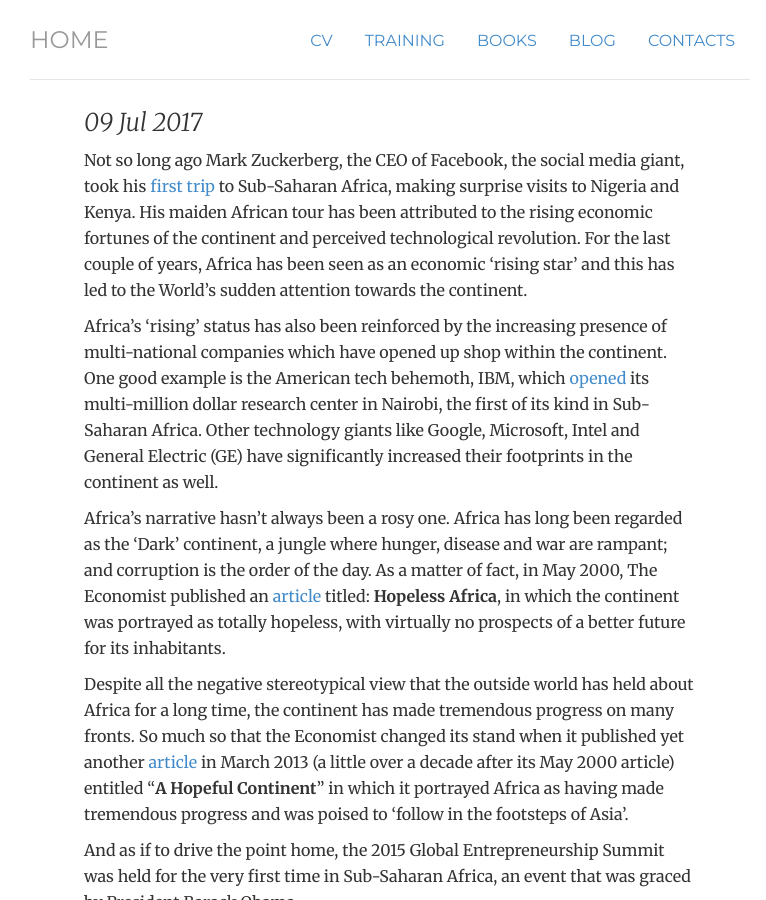
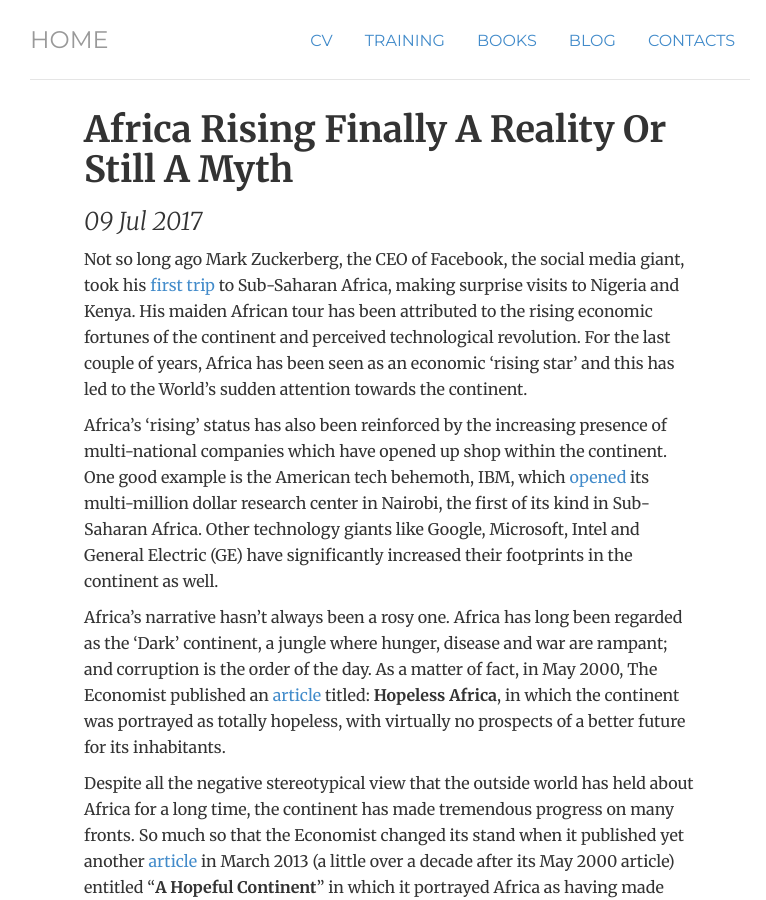
Before and after one commit to theafricanengineer/theafricanengineer.github.io, a Jekyll site: the page built from _posts/2017-07-09-africa-rising-finally-a-reality-or-still-a-myth.md, in a window 1280 px wide and 900 px high. Shown: the whole window, without its empty margins (250-1016 px from the left). Built offline with Jekyll 4.4.1, drawn with Linux system fonts in a browser that asks for light colours; our own code applies the rules of GitHub Pages for plain Markdown files; comment, search, counter and statistics services are not loaded.

Commit message:
modify post

```diff
--- a/_posts/2017-07-09-africa-rising-finally-a-reality-or-still-a-myth.md
+++ b/_posts/2017-07-09-africa-rising-finally-a-reality-or-still-a-myth.md
@@ -1,6 +1,6 @@
 ---
 layout: post
-title: Africa Rising: Finally A Reality Or Still A Myth?
+title: Africa Rising Finally A Reality Or Still A Myth
 ---
 Not so long ago Mark Zuckerberg, the CEO of Facebook, the social media giant, took his [first trip](http://money.cnn.com/2016/08/30/technology/facebook-mark-zuckerberg-africa-nigeria-lagos/) to Sub-Saharan Africa, making surprise visits to Nigeria and Kenya. His maiden African tour has been attributed to the rising economic fortunes of the continent and perceived technological revolution. For the last couple of years, Africa has been seen as an economic ‘rising star’ and this has led to the World’s sudden attention towards the continent.
 
```
